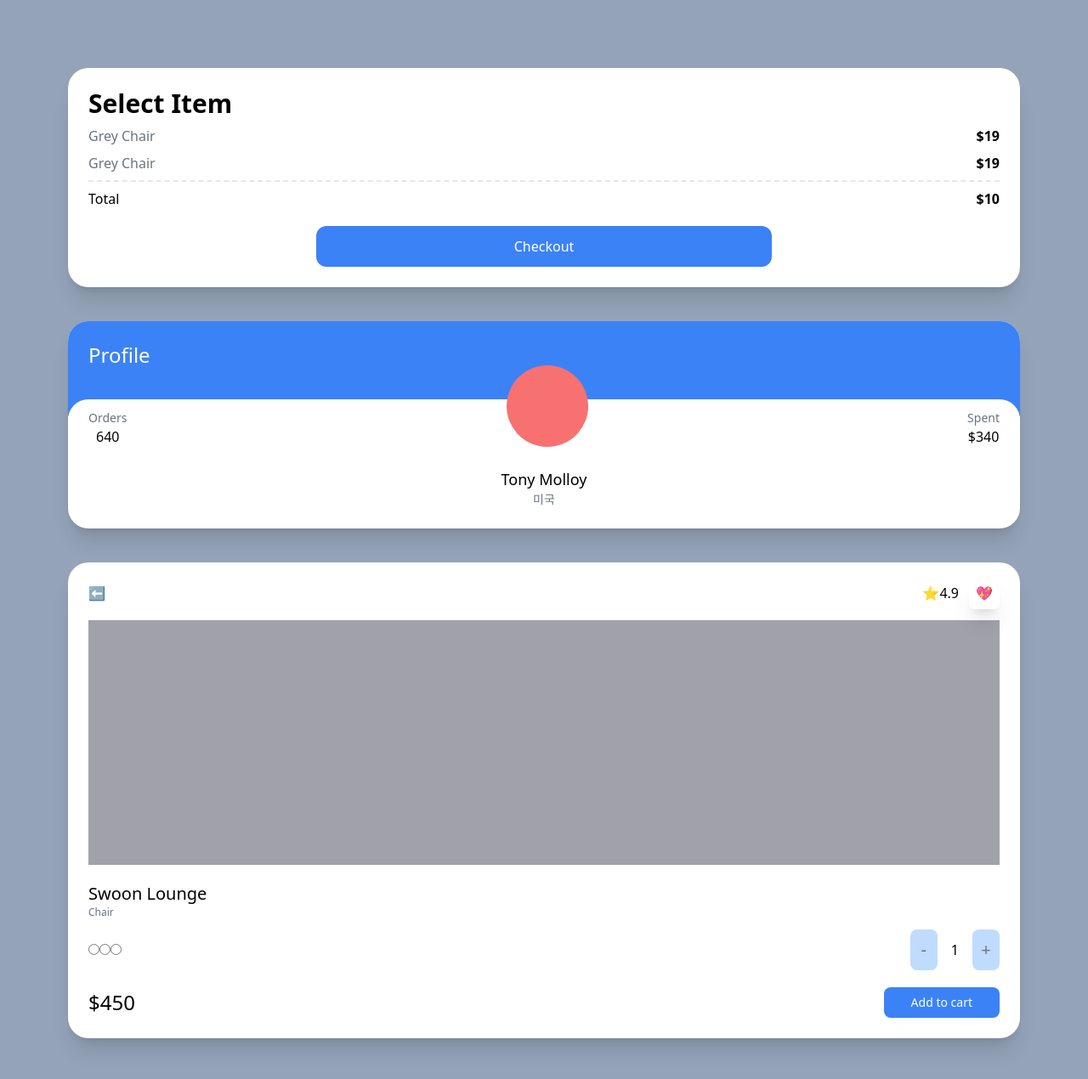
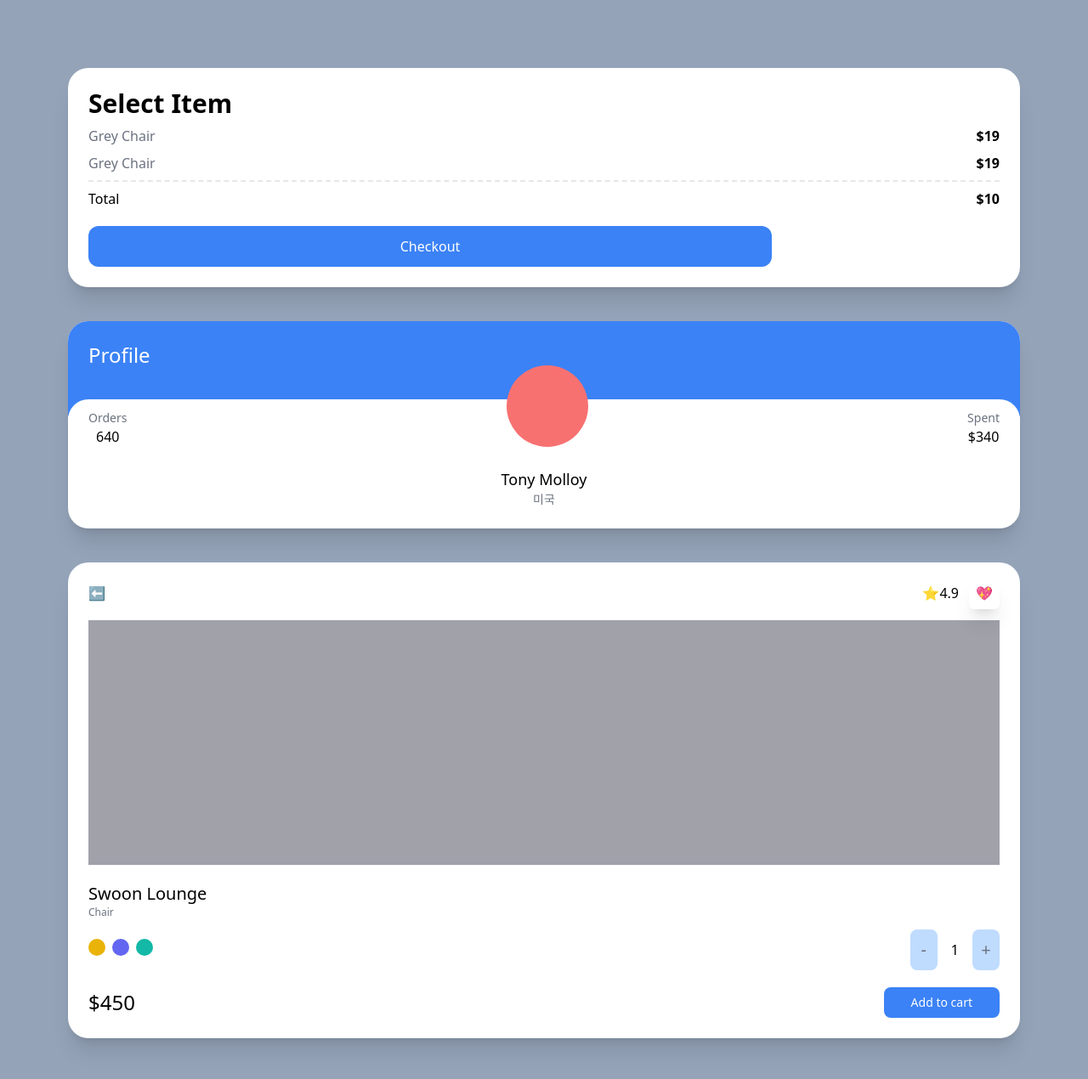
Before and after one commit to yeonjijeon/React-nomad_carrot_market_app, a Next.js app: page / in a window 1280 px wide. Shown: the top 1270 px of the page at 85% size. Built offline with nearby package versions, Linux system fonts and the light colour scheme.

Commit message:
modifiers

```diff
--- a/pages/index.tsx
+++ b/pages/index.tsx
@@ -18,12 +18,14 @@
           <span>Total</span>
           <span className="font-semibold">$10</span>
         </div>
-        <div
+        <button
           className="mt-5 bg-blue-500 text-white p-3
-          text-center rounded-xl w-2/4 mx-auto"
+          text-center rounded-xl w-3/4 mx-auto
+          hover:bg-teal-500 hover:text-black
+          active:bg-yellow-500 focus:text-red-500"
         >
           Checkout
-        </div>
+        </button>
       </div>
       <div className="bg-white overflow-hidden rounded-3xl shadow-xl">
         <div className="bg-blue-500 p-6 pb-14">
@@ -60,10 +62,10 @@
           <span className="font-medium text-xl">Swoon Lounge</span>
           <span className="text-xs text-gray-500">Chair</span>
           <div className="mt-3 mb-5 flex justify-between items-center">
-            <div>
-              <input type="radio" />
-              <input type="radio" />
-              <input type="radio" />
+            <div className="space-x-2">
+              <button className="w-5 h-5 rounded-full bg-yellow-500" />
+              <button className="w-5 h-5 rounded-full bg-indigo-500" />
+              <button className="w-5 h-5 rounded-full bg-teal-500" />
             </div>
             <div className="flex items-center space-x-4">
               <button
```
